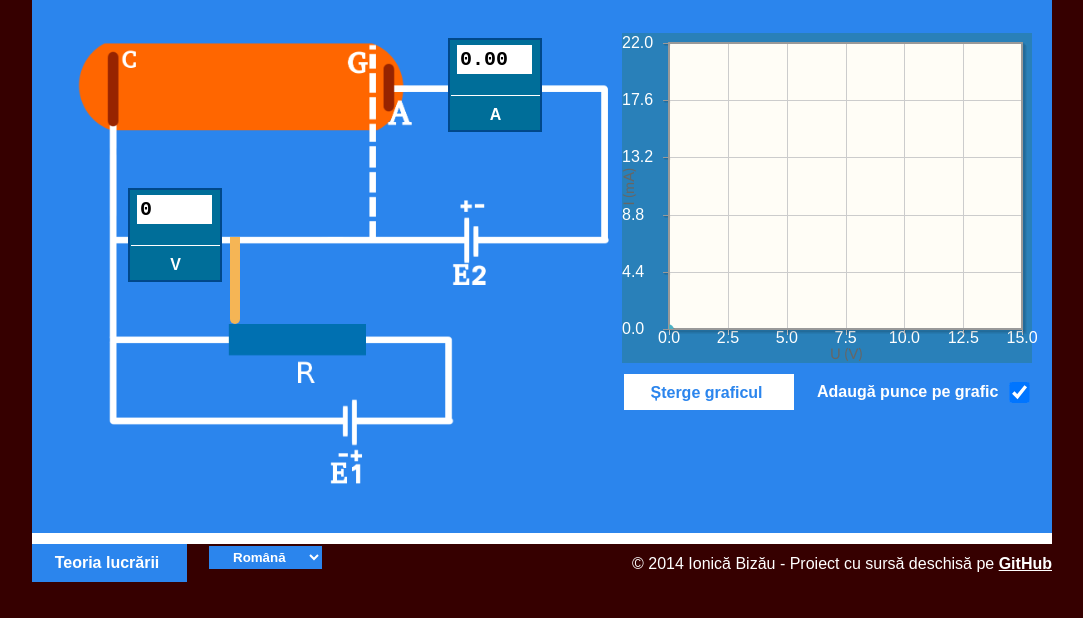
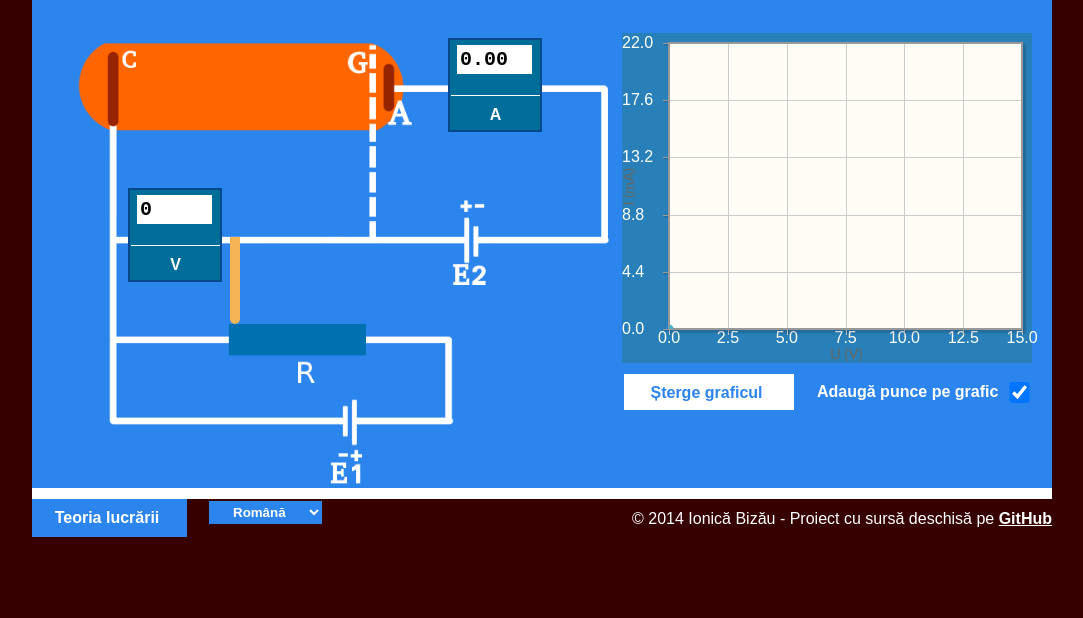
Before and after one commit to IonicaBizau/Franck-and-Hertz-Experiment, a plain HTML site: page index.html in a window 1280 px wide. Shown: the part 182-800 px from the top of the page, without its empty margins (93-1176 px from the left). Drawn offline with Linux system fonts and the light colour scheme.

Commit message:
Fixed height of container

```diff
--- a/css/style.css
+++ b/css/style.css
@@ -58,7 +58,7 @@ div.container {
     padding: 30px;
     border-bottom: 11px solid white;
     width: 960px;
-    height: 570px;
+    height: 525px;
 }
 
 div.container h1 {
```
